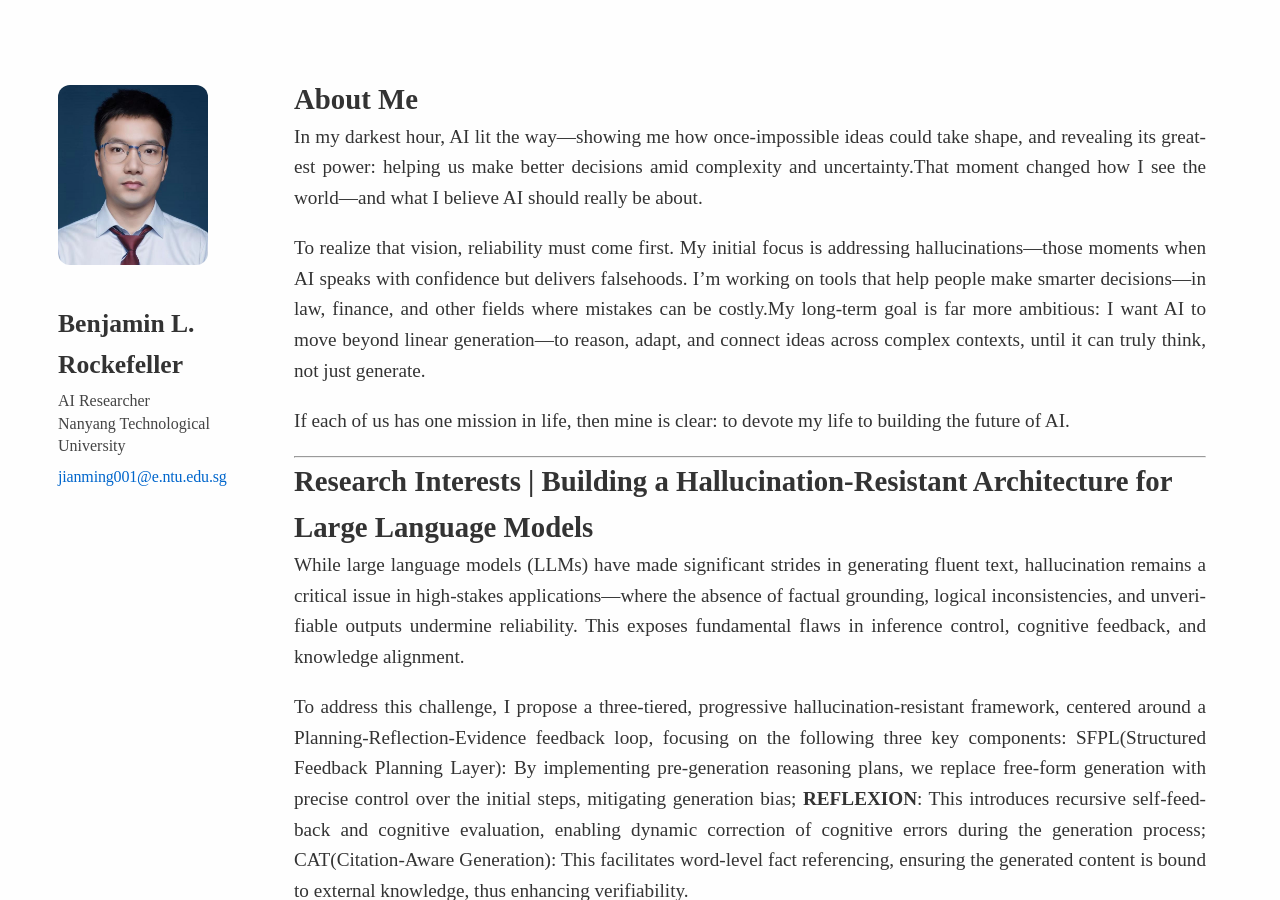
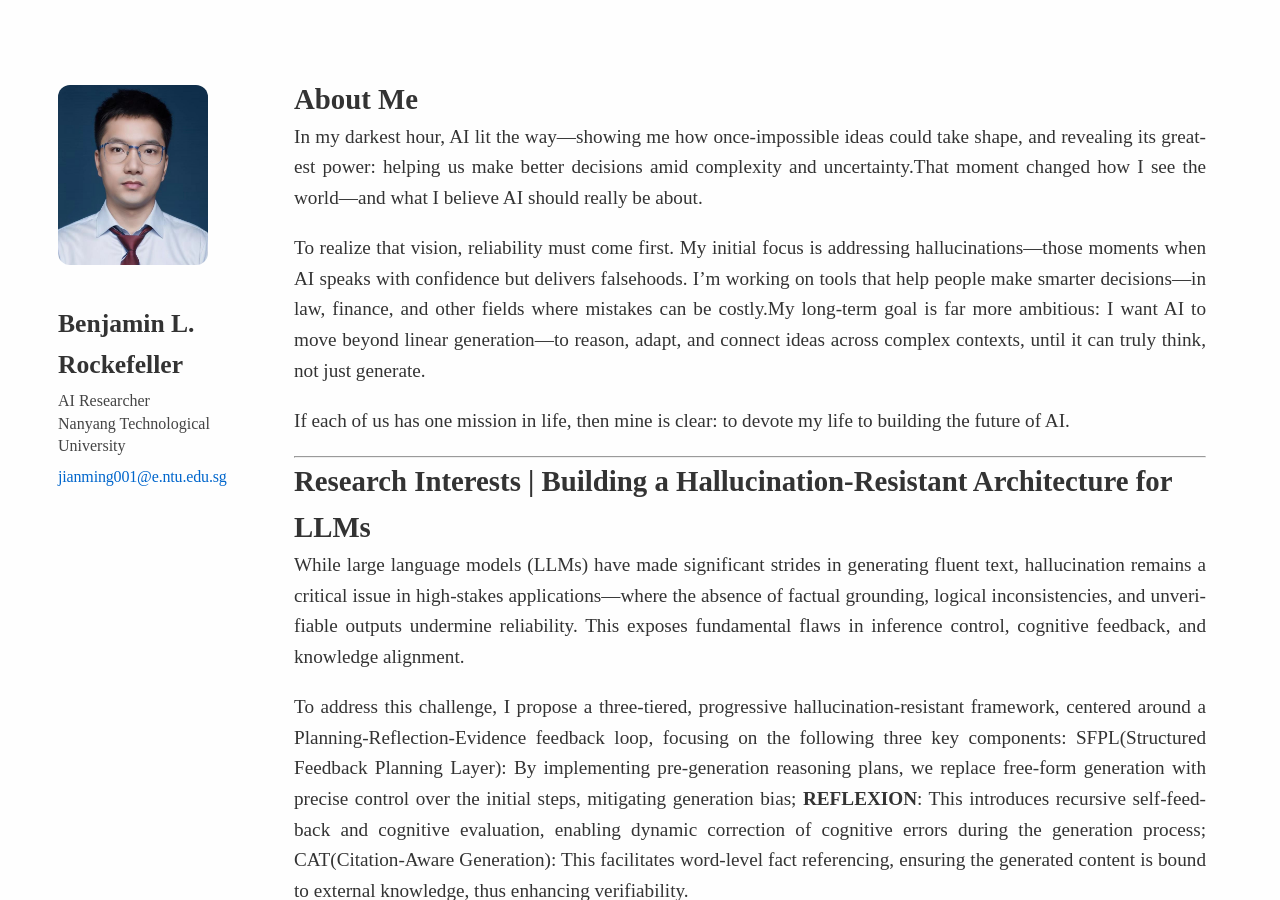
Before and after one commit to BenjaminRockefeller/benjaminrockefeller.github.io, a Jekyll site: the page built from index.md, in a window 1280 px wide and 900 px high. Built offline with Jekyll 4.4.1, drawn with Linux system fonts in a browser that asks for light colours; a style sheet for code colours, icons or effects is not loaded; our own code applies the rules of GitHub Pages for plain Markdown files.

Commit message:
Update index.md

```diff
--- a/index.md
+++ b/index.md
@@ -9,7 +9,7 @@ To realize that vision, reliability must come first. My initial focus is address
 If each of us has one mission in life, then mine is clear: to devote my life to building the future of AI.
 
 ---
-## Research Interests | Building a Hallucination-Resistant Architecture for Large Language Models
+## Research Interests | Building a Hallucination-Resistant Architecture for LLMs
 While large language models (LLMs) have made significant strides in generating fluent text, hallucination remains a critical issue in high-stakes applications—where the absence of factual grounding, logical inconsistencies, and unverifiable outputs undermine reliability. This exposes fundamental flaws in inference control, cognitive feedback, and knowledge alignment.
 
 To address this challenge, I propose a three-tiered, progressive hallucination-resistant framework, centered around a Planning-Reflection-Evidence feedback loop, focusing on the following three key components: SFPL(Structured Feedback Planning Layer): By implementing pre-generation reasoning plans, we replace free-form generation with precise control over the initial steps, mitigating generation bias; **REFLEXION**: This introduces recursive self-feedback and cognitive evaluation, enabling dynamic correction of cognitive errors during the generation process; CAT(Citation-Aware Generation): This facilitates word-level fact referencing, ensuring the generated content is bound to external knowledge, thus enhancing verifiability.
```
